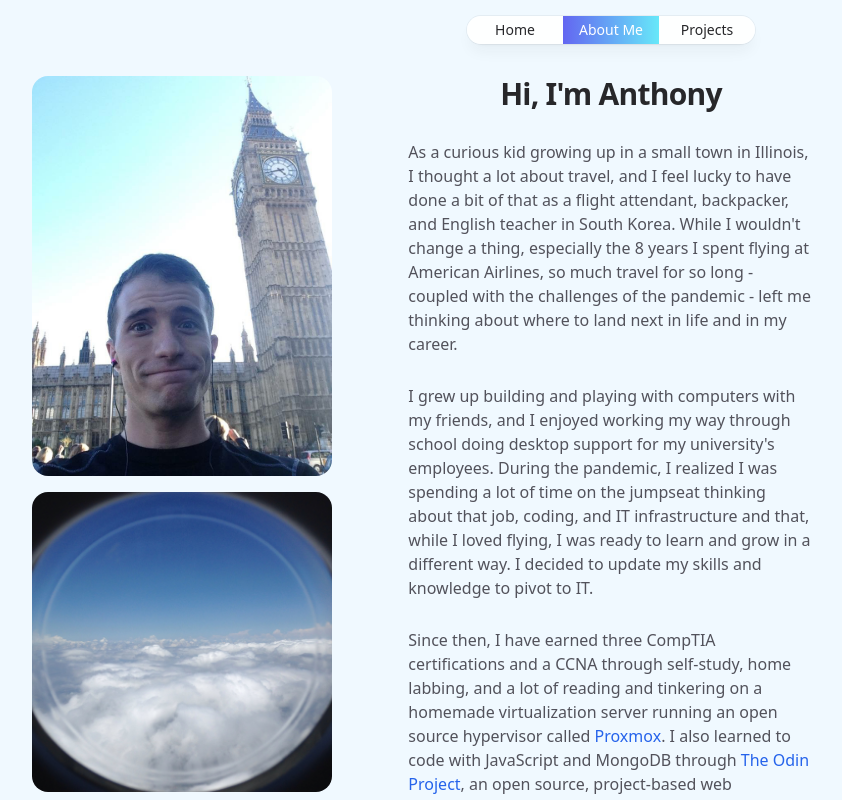
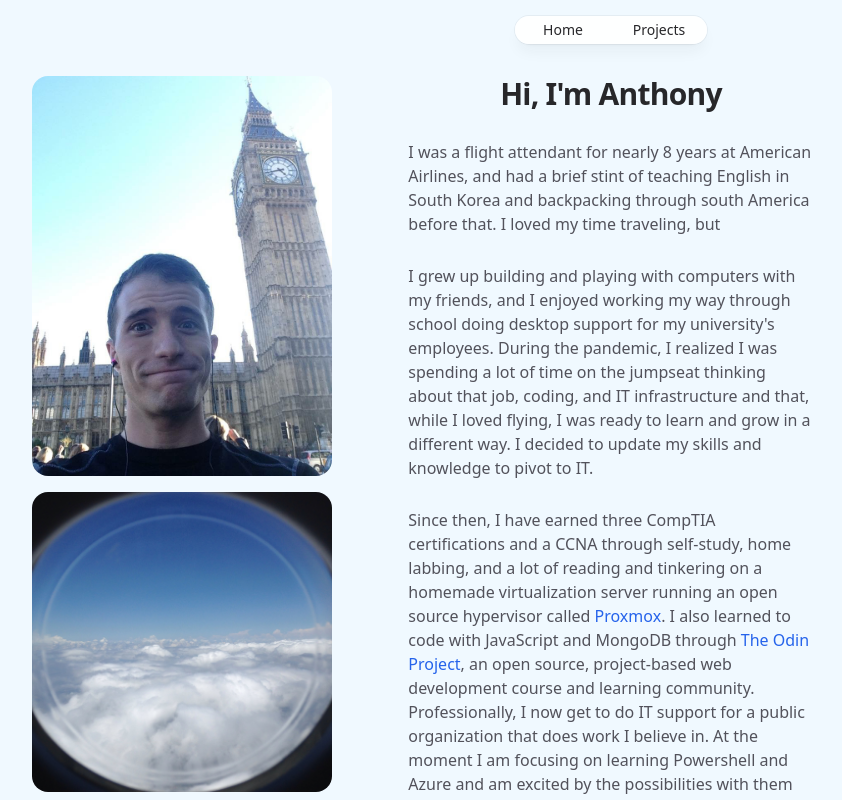
Before and after one commit to amargh2/portfolio-next, a Next.js app: page /about in a window 1280 px wide. Shown: the top 800 px of the page, without its empty margins (29-871 px from the left). Built offline with nearby package versions, Linux system fonts and the light colour scheme.

Commit message:
Updated about panel, changed picture, changed nav to reflect removal of about me page

```diff
--- a/src/components/HomeAboutPanel.tsx
+++ b/src/components/HomeAboutPanel.tsx
@@ -6,8 +6,8 @@ export default function HomeAboutPanel() {
     return (
     <div className='flex bg-gradient-to-br to-sky-50 from-white md:flex-row flex-col rounded-lg gap-2 shadow-md p-2 ring-1 ring-indigo-200'>
           <div className='flex flex-col items-center'>
-            <Image src='/anthony.jpg' alt='Photo of Anthony.' width={500} height={100} className='rounded-full hidden md:flex'/>
-            <Image src='/anthony.jpg' alt='Photo of Anthony.' width={150} height={100} className='rounded-full md:hidden'/>
+            <Image src='/anthony1.jpg' alt='Photo of Anthony.' width={1000} height={100} className='rounded-full hidden md:flex'/>
+            <Image src='/anthony1.jpg' alt='Photo of Anthony.' width={200} height={50} className='rounded-full md:hidden'/>
           <div className='text-slate-90 mt-2 flex justify-center p-2'>
             <Link href='https://www.github.com/amargh2'>
               <BsGithub size={30}/>
@@ -17,13 +17,11 @@ export default function HomeAboutPanel() {
         <div>
           <div className='flex justify-center font-bold text-lg text-center'> Hi there, I'm Anthony.</div>
           <div className='flex justify-center m-10'>
-            I'm a curious lifelong learner with a love for tech, travel,
-            reading, and writing. I currently work in IT support and hold 4 technical certifications, and I genuinely
-            enjoy learning and the challenge of solving problems.
-            I was an English major and am enthusiastic about
-            documentation, communication, and collaboration. At the moment I am especially focused on learning Azure and Powershell.
-            When I'm not working or studying, I like running mid-to-long distance,
-            meditating, and playing video games.
+          I'm a curious lifelong learner with a love for tech, travel, reading, and running medium to long distances. Before I started working in technology last year,
+          I taught English in South Korea and then worked as a flight attendant for eight years.
+          While I loved my time in the air, I genuinely enjoy solving problems in code and infrastructure in a different kind of cloud. I am proficient in the MERN application
+          stack and hold 4 technical certifications with my eye on a few more. I do my best to learn something new each day and am enthusiastic about communication, sharing knowledge,
+          and documentation.
           </div>
           </div>
         </div>
--- a/src/components/Nav.tsx
+++ b/src/components/Nav.tsx
@@ -13,18 +13,10 @@ export default function Nav(props:any) {
               Home
             </button>
           </Link>
-          <Link href='/about'>
-            <button
-              type="button"
-              className={ props.selected==='about' ? "bg-gradient-to-r from-indigo-500 to-cyan-300 bg-gradient-to-br py-1 w-24 text-white font-medium" : "hover:bg-gradient-to-r hover:from-indigo-500 hover:to-cyan-300 bg-gradient-to-br py-1 w-24 hover:text-white font-medium"}
-            >
-              About Me
-            </button>
-          </Link>
           <Link href='/projects'>
             <button
               type="button"
-              className={ props.selected==='projects' ? "bg-gradient-to-r to-indigo-500 from-cyan-300 bg-gradient-to-br py-1 w-24 text-white font-medium rounded-r-2xl" : "hover:bg-gradient-to-r hover:to-indigo-500 hover:from-cyan-300 bg-gradient-to-br py-1 rounded-r-2xl w-24 hover:text-white font-medium"}
+              className={ props.selected==='projects' ? "bg-gradient-to-r from-indigo-500 to-cyan-300 bg-gradient-to-br py-1 w-24 text-white font-medium rounded-r-2xl" : "hover:bg-gradient-to-r hover:from-indigo-500 hover:to-cyan-300 bg-gradient-to-br py-1 rounded-r-2xl w-24 hover:text-white font-medium"}
             >
               Projects
             </button>
--- a/src/pages/about.tsx
+++ b/src/pages/about.tsx
@@ -26,12 +26,8 @@ export default function About () {
               Hi, I'm Anthony
             </h1>
               <p>
-                As a curious kid growing up in a small town in Illinois, I thought a lot about travel, and I feel lucky to
-                have done a bit of that as a flight attendant, backpacker, and English
-                teacher in South Korea. While I wouldn't change a thing, especially the 8 years
-                I spent flying at American Airlines, so much travel for so long -
-                coupled with the challenges of the pandemic - left me thinking about where to land next
-                in life and in my career.
+                I was a flight attendant for nearly 8 years at American Airlines, and had a brief stint of teaching English in South Korea and backpacking
+                through south America before that. I loved my time traveling, but
                 </p>
 
                 <p>
```
Also changed, not shown: public/anthony.jpg, 1 other file (tests, documents, lock files or other folders).
